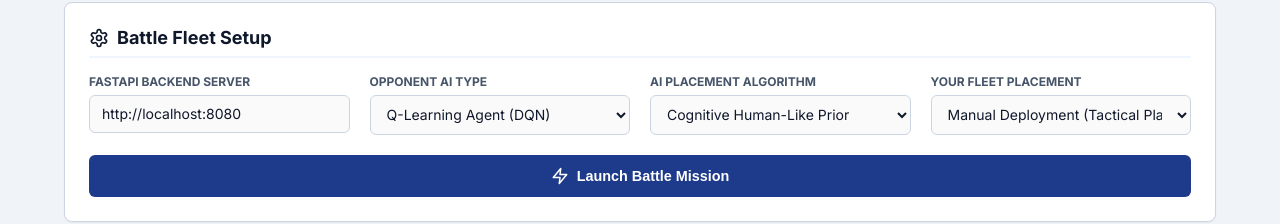
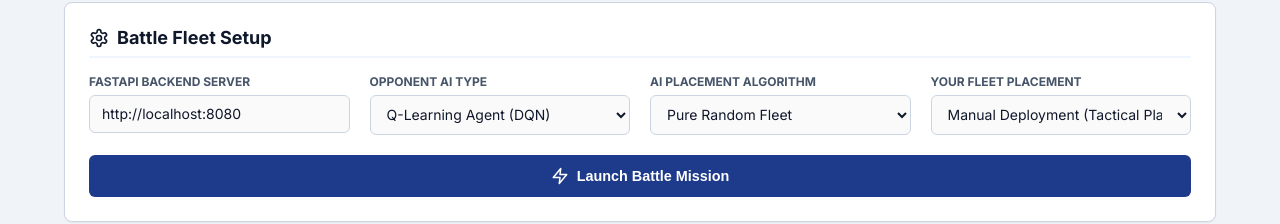
Before and after one commit to AdrianFrings/battleship-rl-webapp, a Next.js app: page / in a window 1280 px wide. Shown: the part 118-342 px from the top of the page. Built offline with nearby package versions, Linux system fonts and the light colour scheme.

Commit message:
chore: align webapp setup options with official containerization API

```diff
--- a/components/SetupStage.tsx
+++ b/components/SetupStage.tsx
@@ -18,7 +18,7 @@ export default function SetupStage({ onStart, isLoading }: SetupStageProps) {
   const [apiUrl, setApiUrl] = useState('http://localhost:8080');
   const [agent, setAgent] = useState('q-agent');
   const [placementMode, setPlacementMode] = useState('manual');
-  const [placementMethod, setPlacementMethod] = useState('cognitive_human');
+  const [placementMethod, setPlacementMethod] = useState('random');
 
   const handleSubmit = (e: React.FormEvent) => {
     e.preventDefault();
@@ -77,7 +77,6 @@ export default function SetupStage({ onStart, isLoading }: SetupStageProps) {
               value={placementMethod}
               onChange={(e) => setPlacementMethod(e.target.value)}
             >
-              <option value="cognitive_human">Cognitive Human-Like Prior</option>
               <option value="random">Pure Random Fleet</option>
               <option value="dense_center">Dense Center Bias</option>
               <option value="edges">Perimeter Edge Bias</option>
@@ -85,6 +84,8 @@ export default function SetupStage({ onStart, isLoading }: SetupStageProps) {
               <option value="spread">Hyper-Dispersion (Spread)</option>
               <option value="clustered">Tightly Clustered</option>
               <option value="diagonal">Main Diagonal Alignment</option>
+              <option value="gaussian">Gaussian Distribution Bias</option>
+              <option value="quadrant">Quadrant Bias</option>
             </select>
           </div>
 
```
